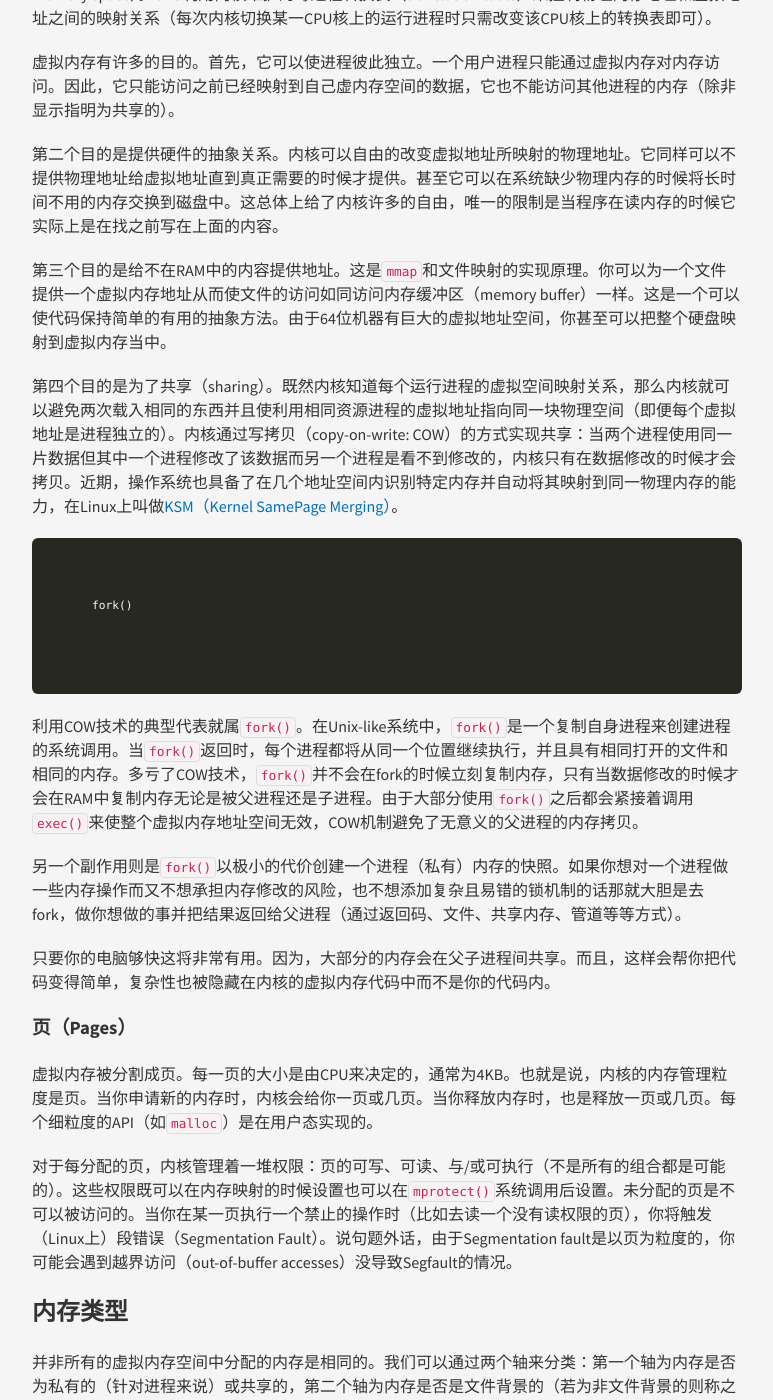
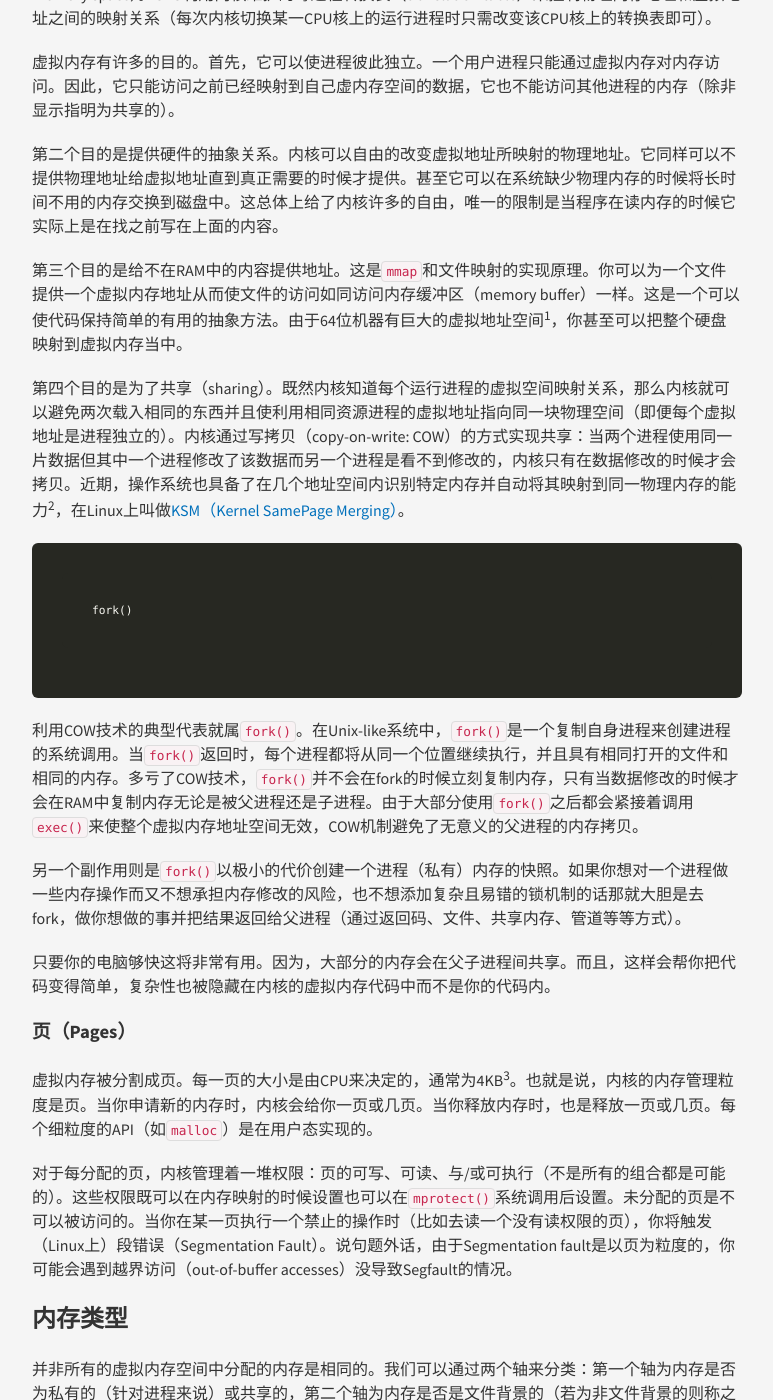
Before and after one commit to JavaCS3/blog, a Jekyll site: the page built from _posts/2015-10-24-talk-about-memory-part-1.md, in a window 1280 px wide and 1400 px high, scrolled down 1021 px. Shown: the whole window, without its empty margins (253-1026 px from the left). Built offline with Jekyll 4.4.1, drawn with Linux system fonts in a browser that asks for light colours; nearby versions of some CDN libraries; Markdown is read by kramdown in place of the engine named in the settings; comment, search, counter and statistics services are not loaded; some of the changed text lies outside the part shown.

Commit message:
finished talk about memory part 1

```diff
--- a/_posts/2015-10-24-talk-about-memory-part-1.md
+++ b/_posts/2015-10-24-talk-about-memory-part-1.md
@@ -25,9 +25,9 @@
 
 第二个目的是提供硬件的抽象关系。内核可以自由的改变虚拟地址所映射的物理地址。它同样可以不提供物理地址给虚拟地址直到真正需要的时候才提供。甚至它可以在系统缺少物理内存的时候将长时间不用的内存交换到磁盘中。这总体上给了内核许多的自由，唯一的限制是当程序在读内存的时候它实际上是在找之前写在上面的内容。
 
-第三个目的是给不在RAM中的内容提供地址。这是`mmap`和文件映射的实现原理。你可以为一个文件提供一个虚拟内存地址从而使文件的访问如同访问内存缓冲区（memory buffer）一样。这是一个可以使代码保持简单的有用的抽象方法。由于64位机器有巨大的虚拟地址空间，你甚至可以把整个硬盘映射到虚拟内存当中。
+第三个目的是给不在RAM中的内容提供地址。这是`mmap`和文件映射的实现原理。你可以为一个文件提供一个虚拟内存地址从而使文件的访问如同访问内存缓冲区（memory buffer）一样。这是一个可以使代码保持简单的有用的抽象方法。由于64位机器有巨大的虚拟地址空间<sup>1</sup>，你甚至可以把整个硬盘映射到虚拟内存当中。
 
-第四个目的是为了共享（sharing）。既然内核知道每个运行进程的虚拟空间映射关系，那么内核就可以避免两次载入相同的东西并且使利用相同资源进程的虚拟地址指向同一块物理空间（即便每个虚拟地址是进程独立的）。内核通过写拷贝（copy-on-write: COW）的方式实现共享：当两个进程使用同一片数据但其中一个进程修改了该数据而另一个进程是看不到修改的，内核只有在数据修改的时候才会拷贝。近期，操作系统也具备了在几个地址空间内识别特定内存并自动将其映射到同一物理内存的能力，在Linux上叫做[KSM（Kernel SamePage Merging）](http://en.wikipedia.org/wiki/Kernel_SamePage_Merging_(KSM))。
+第四个目的是为了共享（sharing）。既然内核知道每个运行进程的虚拟空间映射关系，那么内核就可以避免两次载入相同的东西并且使利用相同资源进程的虚拟地址指向同一块物理空间（即便每个虚拟地址是进程独立的）。内核通过写拷贝（copy-on-write: COW）的方式实现共享：当两个进程使用同一片数据但其中一个进程修改了该数据而另一个进程是看不到修改的，内核只有在数据修改的时候才会拷贝。近期，操作系统也具备了在几个地址空间内识别特定内存并自动将其映射到同一物理内存的能力<sup>2</sup>，在Linux上叫做[KSM（Kernel SamePage Merging）](http://en.wikipedia.org/wiki/Kernel_SamePage_Merging_(KSM))。
 
     fork()
 
@@ -38,7 +38,7 @@
 只要你的电脑够快这将非常有用。因为，大部分的内存会在父子进程间共享。而且，这样会帮你把代码变得简单，复杂性也被隐藏在内核的虚拟内存代码中而不是你的代码内。
 
 ### 页（Pages）
-虚拟内存被分割成页。每一页的大小是由CPU来决定的，通常为4KB。也就是说，内核的内存管理粒度是页。当你申请新的内存时，内核会给你一页或几页。当你释放内存时，也是释放一页或几页。每个细粒度的API（如`malloc`）是在用户态实现的。
+虚拟内存被分割成页。每一页的大小是由CPU来决定的，通常为4KB<sup>3</sup>。也就是说，内核的内存管理粒度是页。当你申请新的内存时，内核会给你一页或几页。当你释放内存时，也是释放一页或几页。每个细粒度的API（如`malloc`）是在用户态实现的。
 
 对于每分配的页，内核管理着一堆权限：页的可写、可读、与/或可执行（不是所有的组合都是可能的）。这些权限既可以在内存映射的时候设置也可以在`mprotect()`系统调用后设置。未分配的页是不可以被访问的。当你在某一页执行一个禁止的操作时（比如去读一个没有读权限的页），你将触发（Linux上）段错误（Segmentation Fault）。说句题外话，由于Segmentation fault是以页为粒度的，你可能会遇到越界访问（out-of-buffer accesses）没导致Segfault的情况。
 
@@ -76,3 +76,7 @@
 
 ## 下一章：驻留内存和工具
 我们介绍了关于内存的一些极其重要的概念。虽然我们几次谈到物理内存和保留的地址空间的区别，我们避免了处理实际过程中的实际内存压力。我们会在下一章谈到那些话题并介绍一些帮助你理解一个进程消耗多少内存的工具。
+
+1. 目前消费级的CPU有48位的地址，这意味着可以访问2<sup>48</sup>字节（256TB）的地址。
+2. 当你有大量重复使用的内存时这将十分有用，比如：当你运行一个虚拟服务器并且有许多虚拟机运行相同操作系统的时候
+3. 在Intel CPU上，有一个可选的大小：2MB。但在Linux中，存在2MB的可用是有限的，而且他还需要一个伪文件的映射，使用起来会非常尴尬。
```
